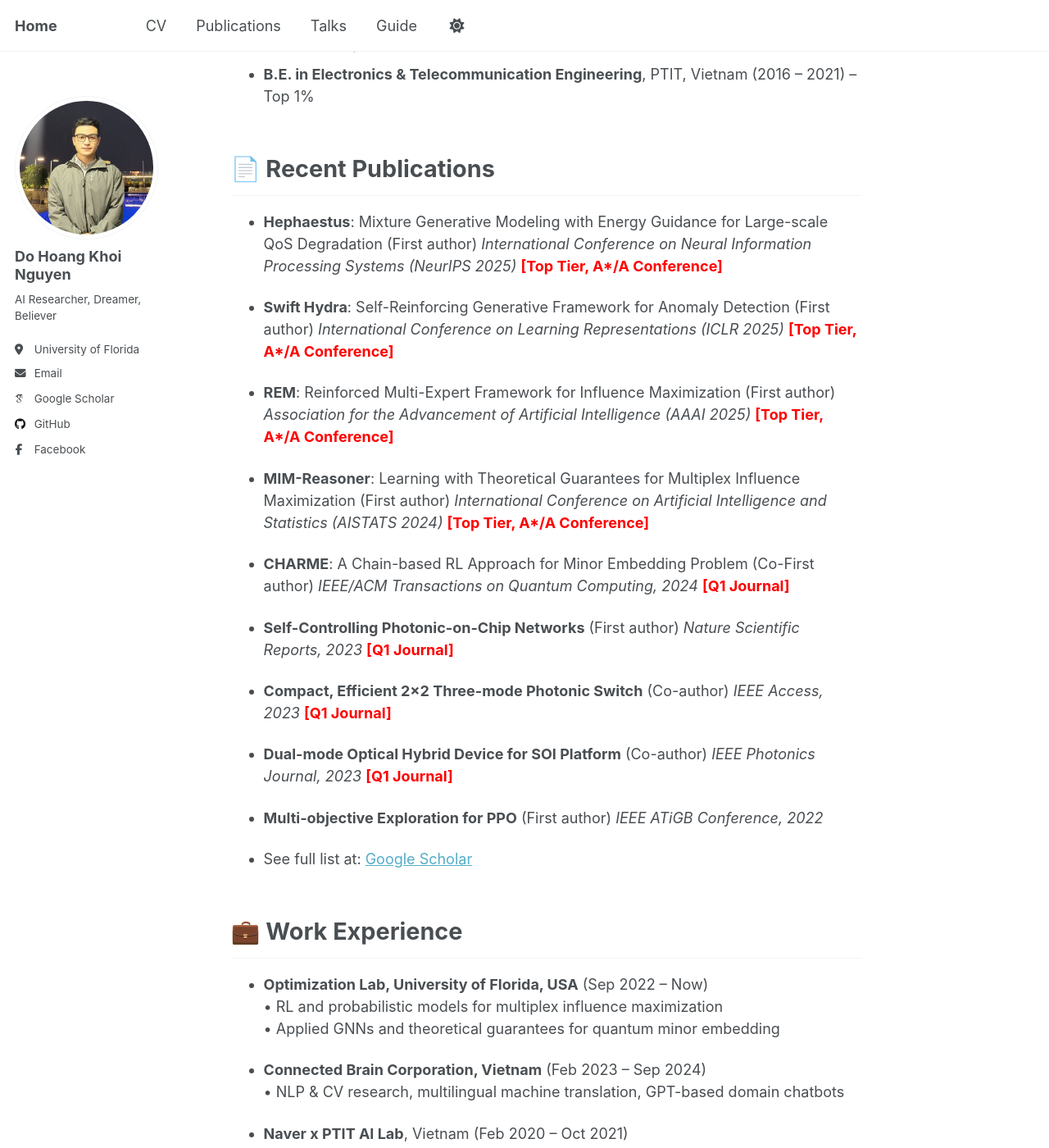
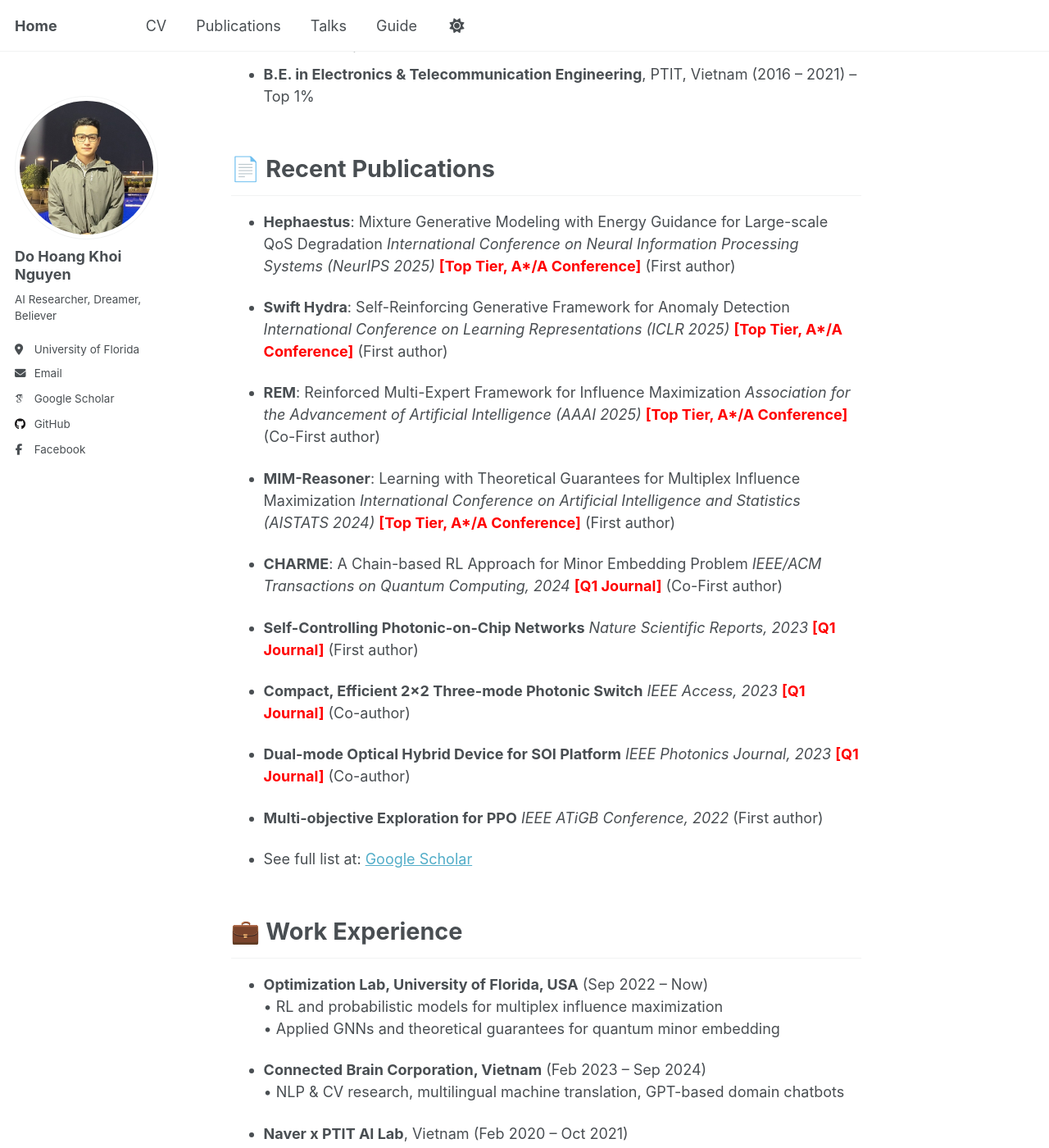
Before and after one commit to nguyendo1801/nguyendo1801.github.io, a Jekyll site: the page built from _pages/about.md, in a window 1280 px wide and 1400 px high, scrolled down 681 px. Shown: the whole window at 82% size. Built offline with Jekyll 4.4.1, drawn with Linux system fonts in a browser that asks for light colours; some web fonts are replaced; a script that is not in the unit is left out.

```diff
--- a/_pages/about.md
+++ b/_pages/about.md
@@ -27,31 +27,31 @@ I’m especially drawn to problems that sit at the boundary between learning and
 <h2 style="font-size: 1.6rem; font-weight: bold;">📄 Recent Publications</h2>
 
 - <strong>Hephaestus</strong>: Mixture Generative Modeling with
-Energy Guidance for Large-scale QoS Degradation (First author) <em>International Conference on  Neural Information Processing Systems (NeurIPS 2025) </em> <span style="color:red;"><strong>[Top Tier, A*/A Conference]</strong></span>
+Energy Guidance for Large-scale QoS Degradation <em>International Conference on  Neural Information Processing Systems (NeurIPS 2025) </em> <span style="color:red;"><strong>[Top Tier, A*/A Conference]</strong></span> (First author)
 
-- <strong>Swift Hydra</strong>: Self-Reinforcing Generative Framework for Anomaly Detection (First author)
-  <em>International Conference on Learning Representations (ICLR 2025)</em> <span style="color:red;"><strong>[Top Tier, A*/A Conference]</strong></span>
+- <strong>Swift Hydra</strong>: Self-Reinforcing Generative Framework for Anomaly Detection
+  <em>International Conference on Learning Representations (ICLR 2025)</em> <span style="color:red;"><strong>[Top Tier, A*/A Conference]</strong></span> (First author)
 
-- <strong>REM</strong>: Reinforced Multi-Expert Framework for Influence Maximization (First author)
-  <em>Association for the Advancement of Artificial Intelligence (AAAI 2025)</em> <span style="color:red;"><strong>[Top Tier, A*/A Conference]</strong></span>
+- <strong>REM</strong>: Reinforced Multi-Expert Framework for Influence Maximization
+  <em>Association for the Advancement of Artificial Intelligence (AAAI 2025)</em> <span style="color:red;"><strong>[Top Tier, A*/A Conference]</strong></span> (Co-First author)
 
-- <strong>MIM-Reasoner</strong>: Learning with Theoretical Guarantees for Multiplex Influence Maximization (First author)
-  <em>International Conference on Artificial Intelligence and Statistics (AISTATS 2024)</em> <span style="color:red;"><strong>[Top Tier, A*/A Conference]</strong></span>
+- <strong>MIM-Reasoner</strong>: Learning with Theoretical Guarantees for Multiplex Influence Maximization
+  <em>International Conference on Artificial Intelligence and Statistics (AISTATS 2024)</em> <span style="color:red;"><strong>[Top Tier, A*/A Conference]</strong></span> (First author)
 
-- <strong>CHARME</strong>: A Chain-based RL Approach for Minor Embedding Problem (Co-First author)
-  <em>IEEE/ACM Transactions on Quantum Computing, 2024</em> <span style="color:red;"><strong>[Q1 Journal]</strong></span>
+- <strong>CHARME</strong>: A Chain-based RL Approach for Minor Embedding Problem
+  <em>IEEE/ACM Transactions on Quantum Computing, 2024</em> <span style="color:red;"><strong>[Q1 Journal]</strong></span> (Co-First author)
 
-- <strong>Self-Controlling Photonic-on-Chip Networks</strong>  (First author)
-  <em>Nature Scientific Reports, 2023</em> <span style="color:red;"><strong>[Q1 Journal]</strong></span>
+- <strong>Self-Controlling Photonic-on-Chip Networks</strong>
+  <em>Nature Scientific Reports, 2023</em> <span style="color:red;"><strong>[Q1 Journal]</strong></span> (First author)
 
-- <strong>Compact, Efficient 2×2 Three-mode Photonic Switch</strong> (Co-author)
-  <em>IEEE Access, 2023</em> <span style="color:red;"><strong>[Q1 Journal]</strong></span>
+- <strong>Compact, Efficient 2×2 Three-mode Photonic Switch</strong>
+  <em>IEEE Access, 2023</em> <span style="color:red;"><strong>[Q1 Journal]</strong></span> (Co-author)
 
-- <strong>Dual-mode Optical Hybrid Device for SOI Platform</strong> (Co-author)
-  <em>IEEE Photonics Journal, 2023</em> <span style="color:red;"><strong>[Q1 Journal]</strong></span>
+- <strong>Dual-mode Optical Hybrid Device for SOI Platform</strong>
+  <em>IEEE Photonics Journal, 2023</em> <span style="color:red;"><strong>[Q1 Journal]</strong></span> (Co-author)
 
-- <strong>Multi-objective Exploration for PPO</strong> (First author)
-  <em>IEEE ATiGB Conference, 2022</em>
+- <strong>Multi-objective Exploration for PPO</strong>
+  <em>IEEE ATiGB Conference, 2022</em> (First author)
 
 - See full list at: [Google Scholar](https://scholar.google.com/citations?user=6f9HM24AAAAJ&hl=en)
 
```
